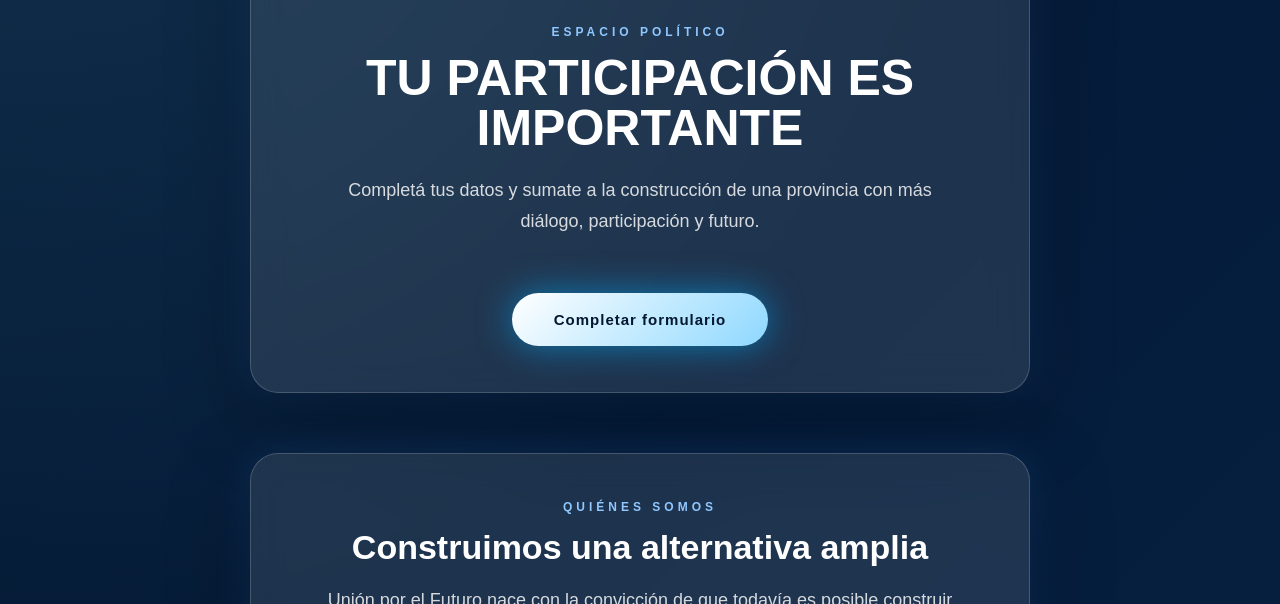
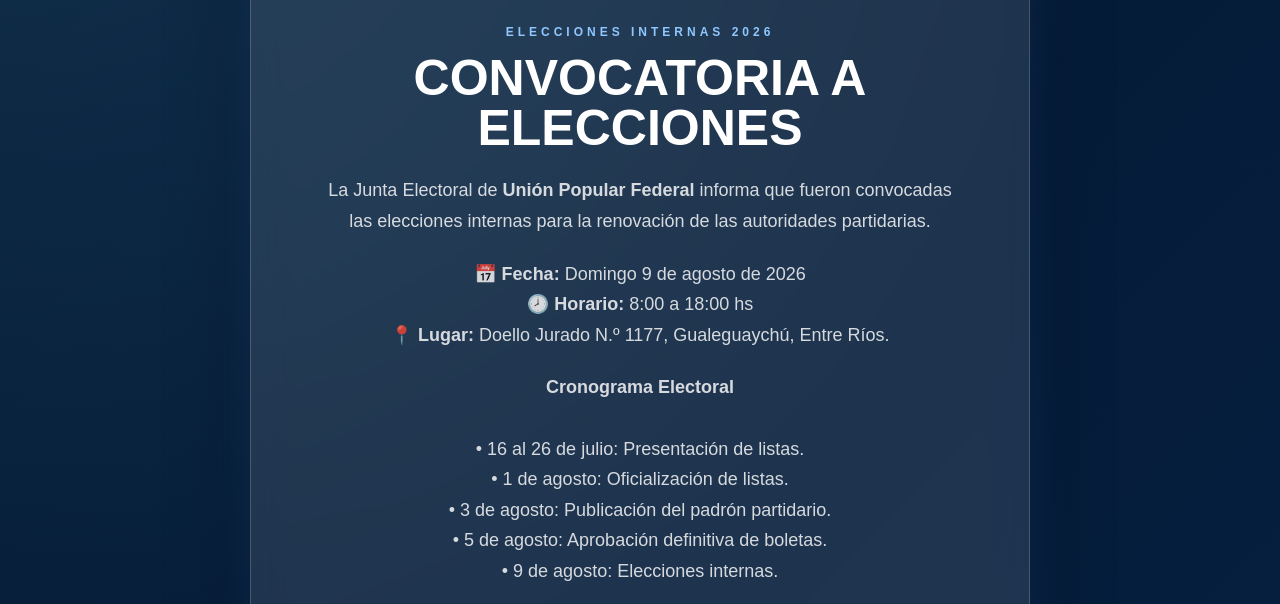
Before and after one commit to gashartwig-ux/proyecto.politico, a plain HTML site: page index.html in a window 1280 px wide. Shown: the part 348-952 px from the top of the page. Drawn offline with Linux system fonts and the light colour scheme.

Commit message:
Add files via upload

```diff
--- a/index.html
+++ b/index.html
@@ -30,18 +30,41 @@
 
       <img src="logo.jpeg" alt="Logo Unión por el Futuro" class="logo">
 
-      <span class="kicker">ESPACIO POLÍTICO</span>
+      <span class="kicker">ELECCIONES INTERNAS 2026</span>
 
-      <h1>Tu participación es importante</h1>
-      <p>
-Completá tus datos y sumate a la construcción de una provincia con más diálogo, participación y futuro.
-</p>
+      <h1>Convocatoria a Elecciones</h1>
+       <p>
+        La Junta Electoral de <strong>Unión Popular Federal</strong> informa que
+        fueron convocadas las elecciones internas para la renovación de las
+        autoridades partidarias.
+    </p>
+
+    <p>
+        <strong>📅 Fecha:</strong> Domingo 9 de agosto de 2026<br>
+        <strong>🕗 Horario:</strong> 8:00 a 18:00 hs<br>
+        <strong>📍 Lugar:</strong>  Doello Jurado N.º 1177, Gualeguaychú, Entre Ríos.
+    </p>
+    <p>
+        <strong>Cronograma Electoral</strong><br><br>
+
+        • 16 al 26 de julio: Presentación de listas.<br>
+        • 1 de agosto: Oficialización de listas.<br>
+        • 3 de agosto: Publicación del padrón partidario.<br>
+        • 5 de agosto: Aprobación definitiva de boletas.<br>
+        • 9 de agosto: Elecciones internas.
+    </p>
+
+    <p>
+        Las resoluciones y novedades del proceso electoral serán publicadas por
+        la Junta Electoral y comunicadas a través de los canales oficiales de
+        Unión Popular Federal.
+    </p>
 
 
 
 
 
-      <a href="#registro" class="btn">Completar formulario</a>
+      <a href="#registro" class="btn">Completar registro de participantes</a>
 
     </div>
 
```
